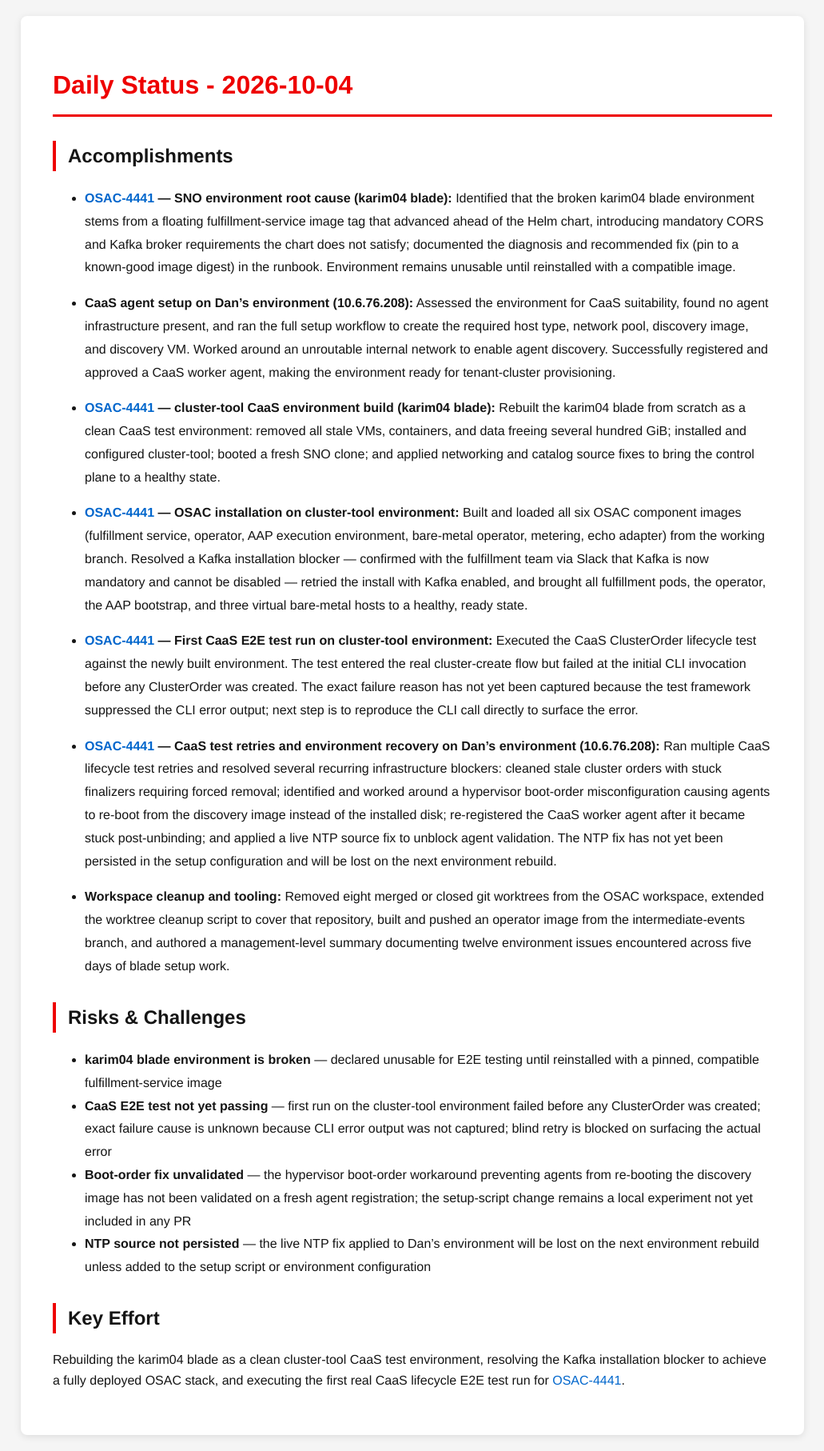
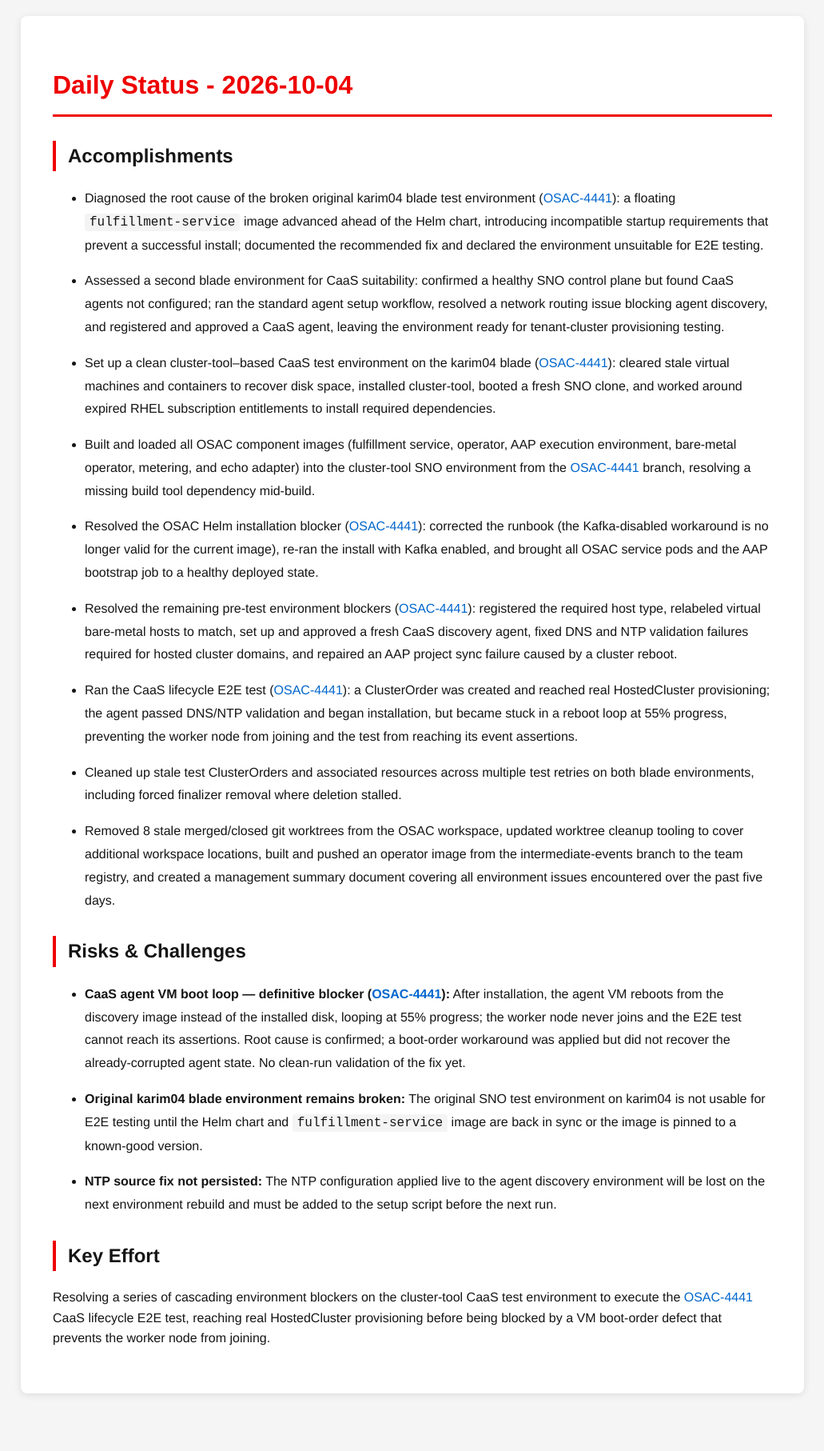
Before and after one commit to tzvatot/daily-status, a Jekyll site: the page built from 2026-10-04.md, in a window 1280 px wide. Shown: the whole page at 80% size, without its empty margins (124-1155 px from the left). Built offline with Jekyll 4.4.1, drawn with Linux system fonts in a browser that asks for light colours; after the commit the page ends 1762 px from its top, so only the background shows below that.

Commit message:
Daily status update - 2026-10-04

```diff
--- a/2026-10-04.md
+++ b/2026-10-04.md
@@ -8,26 +8,31 @@
 
 ## Accomplishments
 
-- **[OSAC-4441](https://redhat.atlassian.net/browse/OSAC-4441) — SNO environment root cause (karim04 blade):** Identified that the broken karim04 blade environment stems from a floating fulfillment-service image tag that advanced ahead of the Helm chart, introducing mandatory CORS and Kafka broker requirements the chart does not satisfy; documented the diagnosis and recommended fix (pin to a known-good image digest) in the runbook. Environment remains unusable until reinstalled with a compatible image.
+- Diagnosed the root cause of the broken original karim04 blade test environment ([OSAC-4441](https://redhat.atlassian.net/browse/OSAC-4441)): a floating `fulfillment-service` image advanced ahead of the Helm chart, introducing incompatible startup requirements that prevent a successful install; documented the recommended fix and declared the environment unsuitable for E2E testing.
 
-- **CaaS agent setup on Dan's environment (10.6.76.208):** Assessed the environment for CaaS suitability, found no agent infrastructure present, and ran the full setup workflow to create the required host type, network pool, discovery image, and discovery VM. Worked around an unroutable internal network to enable agent discovery. Successfully registered and approved a CaaS worker agent, making the environment ready for tenant-cluster provisioning.
+- Assessed a second blade environment for CaaS suitability: confirmed a healthy SNO control plane but found CaaS agents not configured; ran the standard agent setup workflow, resolved a network routing issue blocking agent discovery, and registered and approved a CaaS agent, leaving the environment ready for tenant-cluster provisioning testing.
 
-- **[OSAC-4441](https://redhat.atlassian.net/browse/OSAC-4441) — cluster-tool CaaS environment build (karim04 blade):** Rebuilt the karim04 blade from scratch as a clean CaaS test environment: removed all stale VMs, containers, and data freeing several hundred GiB; installed and configured cluster-tool; booted a fresh SNO clone; and applied networking and catalog source fixes to bring the control plane to a healthy state.
+- Set up a clean cluster-tool–based CaaS test environment on the karim04 blade ([OSAC-4441](https://redhat.atlassian.net/browse/OSAC-4441)): cleared stale virtual machines and containers to recover disk space, installed cluster-tool, booted a fresh SNO clone, and worked around expired RHEL subscription entitlements to install required dependencies.
 
-- **[OSAC-4441](https://redhat.atlassian.net/browse/OSAC-4441) — OSAC installation on cluster-tool environment:** Built and loaded all six OSAC component images (fulfillment service, operator, AAP execution environment, bare-metal operator, metering, echo adapter) from the working branch. Resolved a Kafka installation blocker — confirmed with the fulfillment team via Slack that Kafka is now mandatory and cannot be disabled — retried the install with Kafka enabled, and brought all fulfillment pods, the operator, the AAP bootstrap, and three virtual bare-metal hosts to a healthy, ready state.
+- Built and loaded all OSAC component images (fulfillment service, operator, AAP execution environment, bare-metal operator, metering, and echo adapter) into the cluster-tool SNO environment from the [OSAC-4441](https://redhat.atlassian.net/browse/OSAC-4441) branch, resolving a missing build tool dependency mid-build.
 
-- **[OSAC-4441](https://redhat.atlassian.net/browse/OSAC-4441) — First CaaS E2E test run on cluster-tool environment:** Executed the CaaS ClusterOrder lifecycle test against the newly built environment. The test entered the real cluster-create flow but failed at the initial CLI invocation before any ClusterOrder was created. The exact failure reason has not yet been captured because the test framework suppressed the CLI error output; next step is to reproduce the CLI call directly to surface the error.
+- Resolved the OSAC Helm installation blocker ([OSAC-4441](https://redhat.atlassian.net/browse/OSAC-4441)): corrected the runbook (the Kafka-disabled workaround is no longer valid for the current image), re-ran the install with Kafka enabled, and brought all OSAC service pods and the AAP bootstrap job to a healthy deployed state.
 
-- **[OSAC-4441](https://redhat.atlassian.net/browse/OSAC-4441) — CaaS test retries and environment recovery on Dan's environment (10.6.76.208):** Ran multiple CaaS lifecycle test retries and resolved several recurring infrastructure blockers: cleaned stale cluster orders with stuck finalizers requiring forced removal; identified and worked around a hypervisor boot-order misconfiguration causing agents to re-boot from the discovery image instead of the installed disk; re-registered the CaaS worker agent after it became stuck post-unbinding; and applied a live NTP source fix to unblock agent validation. The NTP fix has not yet been persisted in the setup configuration and will be lost on the next environment rebuild.
+- Resolved the remaining pre-test environment blockers ([OSAC-4441](https://redhat.atlassian.net/browse/OSAC-4441)): registered the required host type, relabeled virtual bare-metal hosts to match, set up and approved a fresh CaaS discovery agent, fixed DNS and NTP validation failures required for hosted cluster domains, and repaired an AAP project sync failure caused by a cluster reboot.
 
-- **Workspace cleanup and tooling:** Removed eight merged or closed git worktrees from the OSAC workspace, extended the worktree cleanup script to cover that repository, built and pushed an operator image from the intermediate-events branch, and authored a management-level summary documenting twelve environment issues encountered across five days of blade setup work.
+- Ran the CaaS lifecycle E2E test ([OSAC-4441](https://redhat.atlassian.net/browse/OSAC-4441)): a ClusterOrder was created and reached real HostedCluster provisioning; the agent passed DNS/NTP validation and began installation, but became stuck in a reboot loop at 55% progress, preventing the worker node from joining and the test from reaching its event assertions.
+
+- Cleaned up stale test ClusterOrders and associated resources across multiple test retries on both blade environments, including forced finalizer removal where deletion stalled.
+
+- Removed 8 stale merged/closed git worktrees from the OSAC workspace, updated worktree cleanup tooling to cover additional workspace locations, built and pushed an operator image from the intermediate-events branch to the team registry, and created a management summary document covering all environment issues encountered over the past five days.
 
 ## Risks & Challenges
 
-- **karim04 blade environment is broken** — declared unusable for E2E testing until reinstalled with a pinned, compatible fulfillment-service image
-- **CaaS E2E test not yet passing** — first run on the cluster-tool environment failed before any ClusterOrder was created; exact failure cause is unknown because CLI error output was not captured; blind retry is blocked on surfacing the actual error
-- **Boot-order fix unvalidated** — the hypervisor boot-order workaround preventing agents from re-booting the discovery image has not been validated on a fresh agent registration; the setup-script change remains a local experiment not yet included in any PR
-- **NTP source not persisted** — the live NTP fix applied to Dan's environment will be lost on the next environment rebuild unless added to the setup script or environment configuration
+- **CaaS agent VM boot loop — definitive blocker ([OSAC-4441](https://redhat.atlassian.net/browse/OSAC-4441)):** After installation, the agent VM reboots from the discovery image instead of the installed disk, looping at 55% progress; the worker node never joins and the E2E test cannot reach its assertions. Root cause is confirmed; a boot-order workaround was applied but did not recover the already-corrupted agent state. No clean-run validation of the fix yet.
+
+- **Original karim04 blade environment remains broken:** The original SNO test environment on karim04 is not usable for E2E testing until the Helm chart and `fulfillment-service` image are back in sync or the image is pinned to a known-good version.
+
+- **NTP source fix not persisted:** The NTP configuration applied live to the agent discovery environment will be lost on the next environment rebuild and must be added to the setup script before the next run.
 
 ## Key Effort
-Rebuilding the karim04 blade as a clean cluster-tool CaaS test environment, resolving the Kafka installation blocker to achieve a fully deployed OSAC stack, and executing the first real CaaS lifecycle E2E test run for [OSAC-4441](https://redhat.atlassian.net/browse/OSAC-4441).
+Resolving a series of cascading environment blockers on the cluster-tool CaaS test environment to execute the [OSAC-4441](https://redhat.atlassian.net/browse/OSAC-4441) CaaS lifecycle E2E test, reaching real HostedCluster provisioning before being blocked by a VM boot-order defect that prevents the worker node from joining.
```
